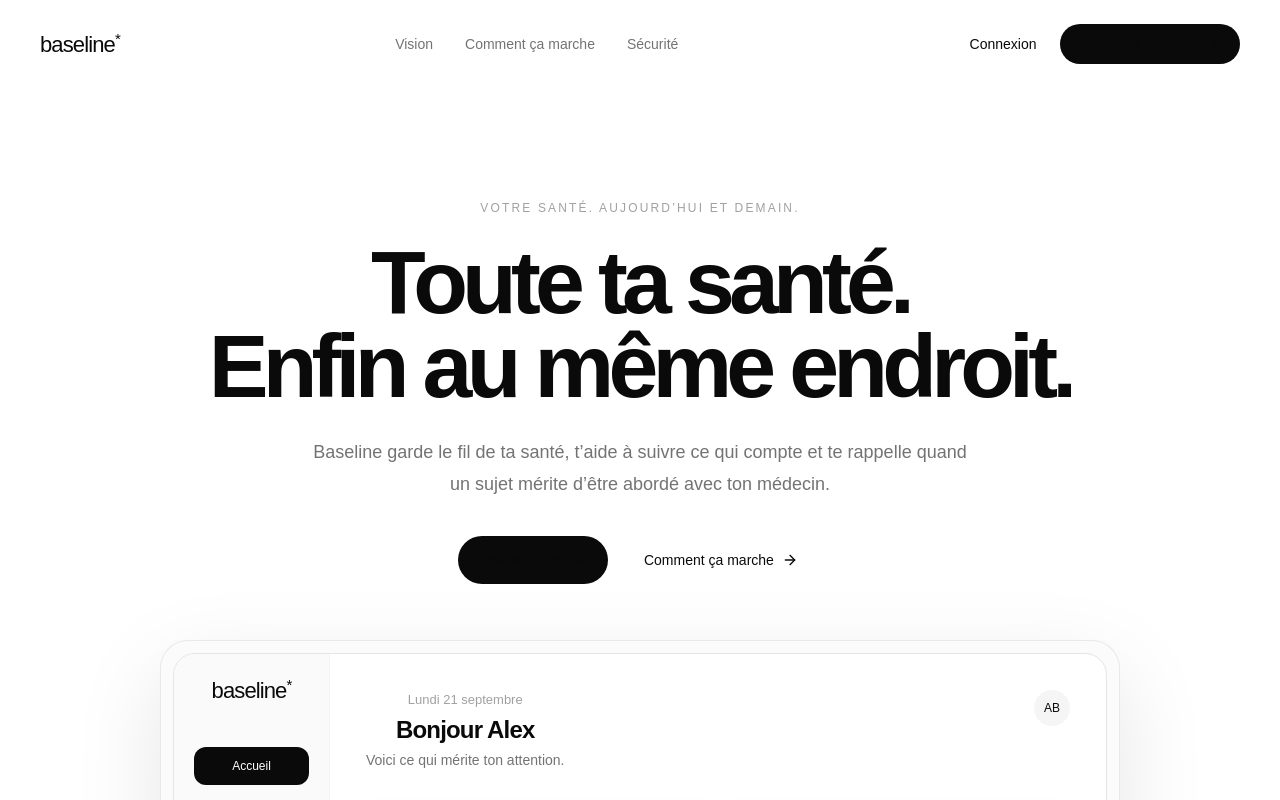
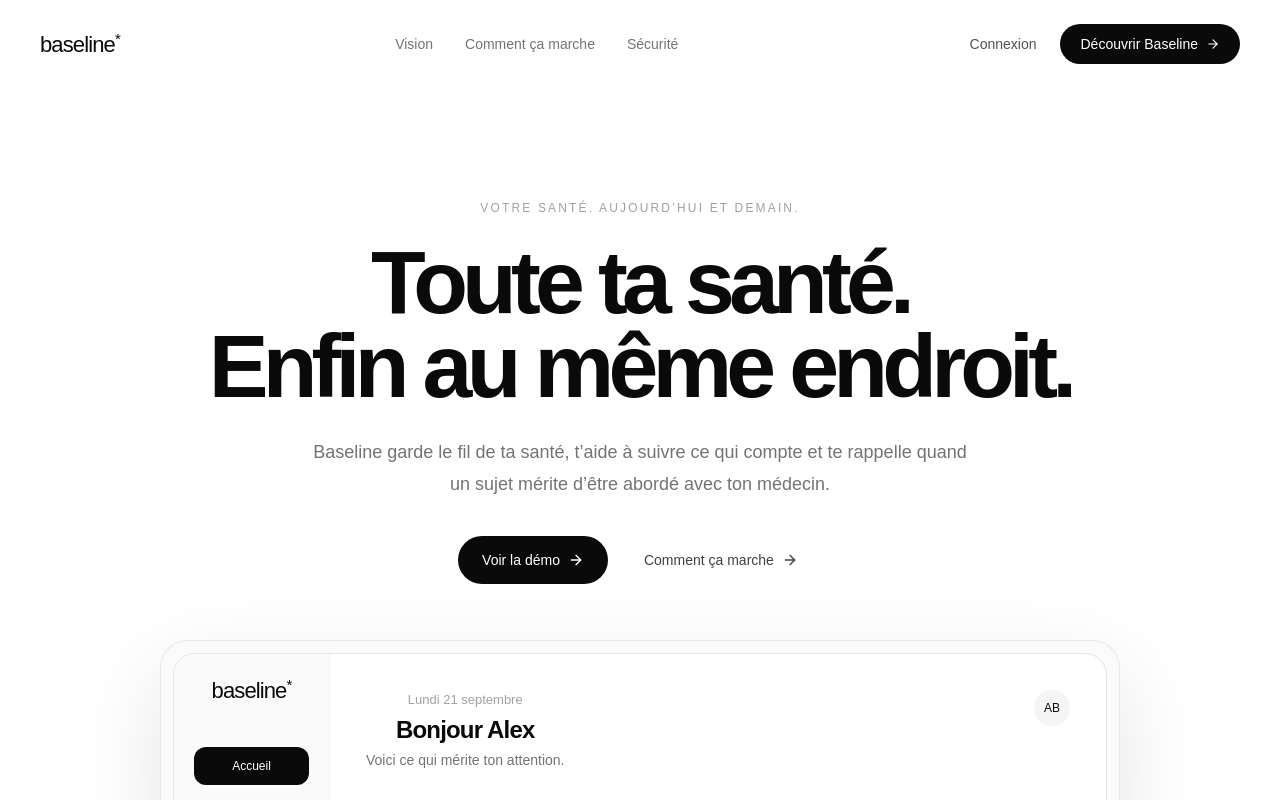
Before and after one commit to AlixBourgain/baseline-health, a Next.js app: page / in a window 1280 px wide. Shown: the top 800 px of the page. Built offline with nearby package versions, Linux system fonts and the light colour scheme.

Commit message:
Fix CTA link color precedence

```diff
--- a/src/app/globals.css
+++ b/src/app/globals.css
@@ -20,7 +20,14 @@ body {
   font-family: Arial, Helvetica, sans-serif;
   text-rendering: optimizeLegibility;
 }
-a { color: inherit; text-decoration: none; }
+
+@layer base {
+  a {
+    color: inherit;
+    text-decoration: none;
+  }
+}
+
 button, input { font: inherit; }
 ::selection { background: #dfe5df; }
 
```
